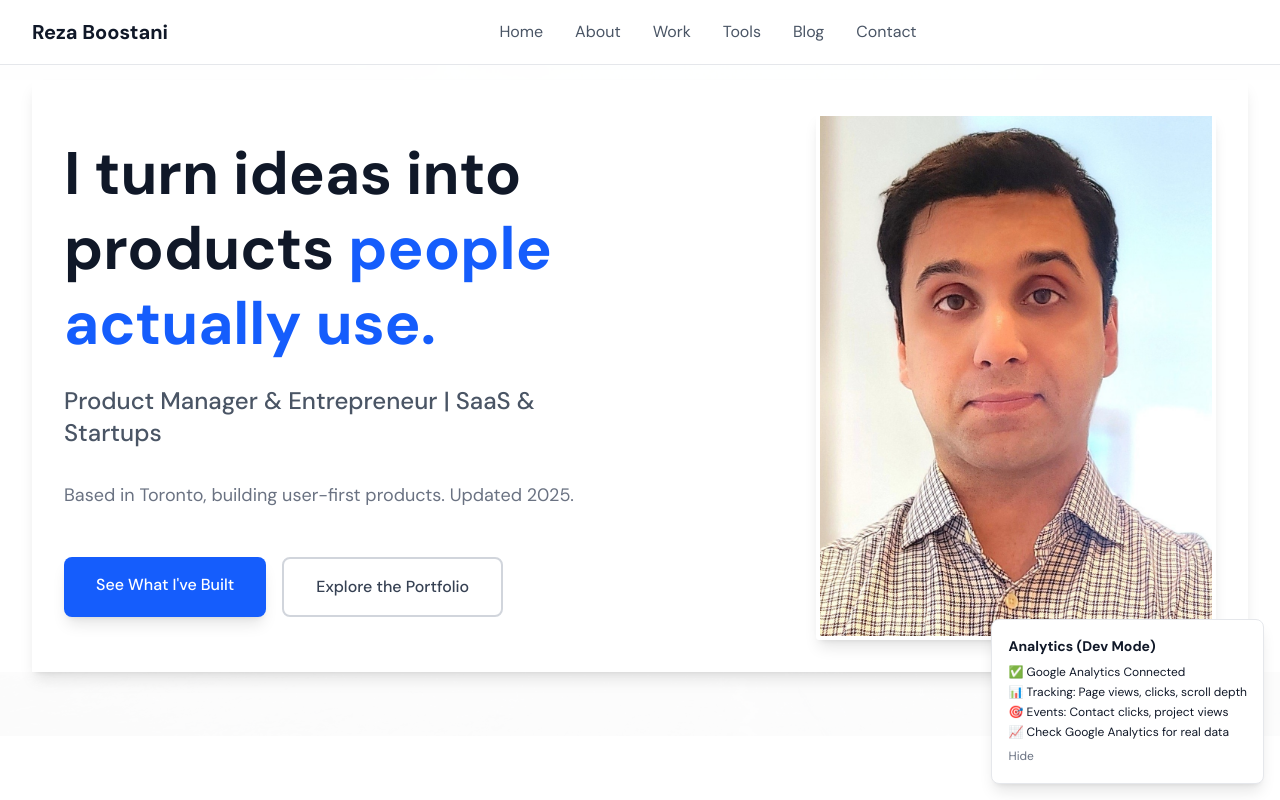
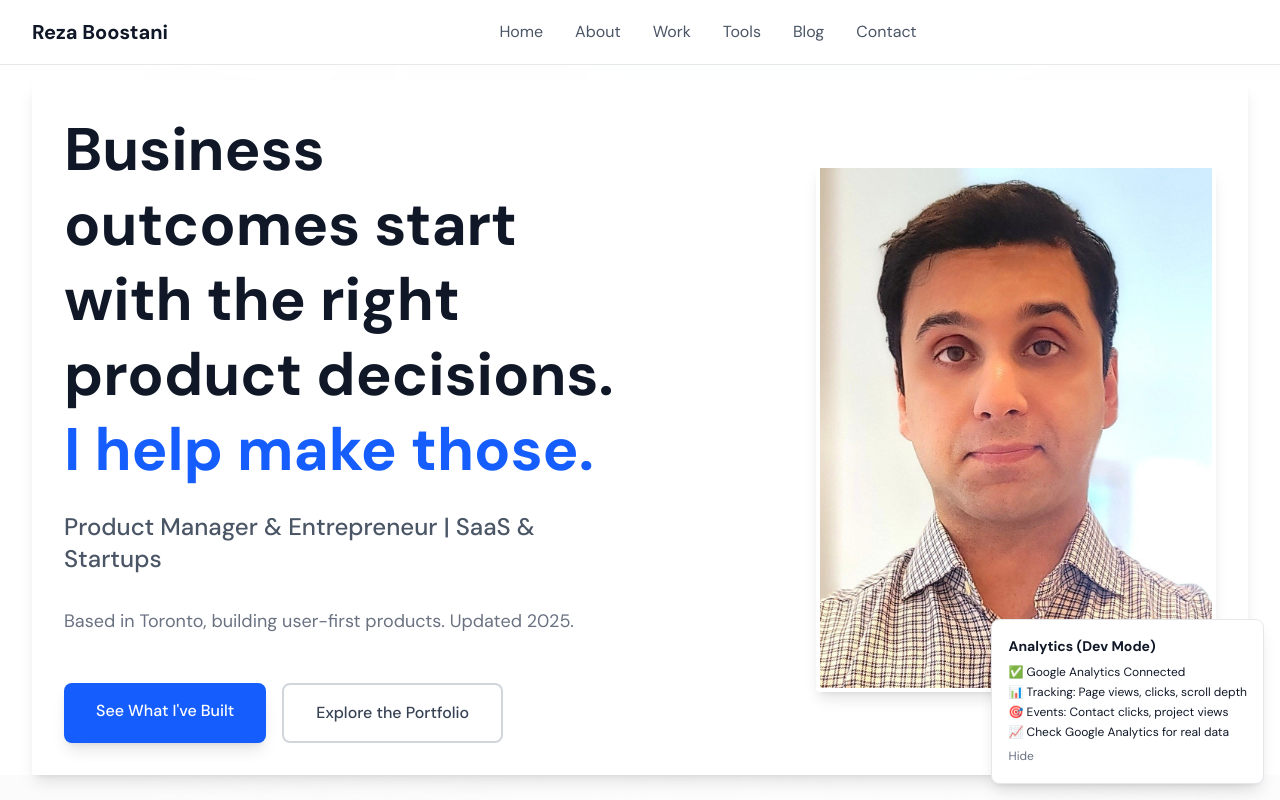
Before and after one commit to Highcard1/RezaBoostani, a Next.js app in the folder portfolio/: page / in a window 1280 px wide. Shown: the top 800 px of the page. Built offline with nearby package versions, Linux system fonts and the light colour scheme.

Commit message:
Update hero section with new messaging - Business outcomes focus

```diff
--- a/portfolio/src/components/HeroSection.tsx
+++ b/portfolio/src/components/HeroSection.tsx
@@ -25,8 +25,8 @@ export default function HeroSection() {
           {/* <div className="absolute inset-0 bg-white bg-opacity-70 dark:bg-gray-900 dark:bg-opacity-60 rounded-xl pointer-events-none" /> */}
           <div className="flex-1 text-center lg:text-left">
             <h1 className="text-3xl sm:text-4xl lg:text-6xl font-bold text-gray-900  mb-4 sm:mb-6 leading-tight">
-              I turn ideas into products{" "}
-              <span className="text-blue-600 ">people actually use.</span>
+            Business outcomes start with the right product decisions. {" "}
+              <span className="text-blue-600 ">I help make those.</span>
             </h1>
             <p className="text-lg sm:text-xl lg:text-2xl text-gray-600  mb-6 sm:mb-8 max-w-3xl lg:mx-0 mx-auto font-medium">
               Product Manager & Entrepreneur | SaaS & Startups
```
